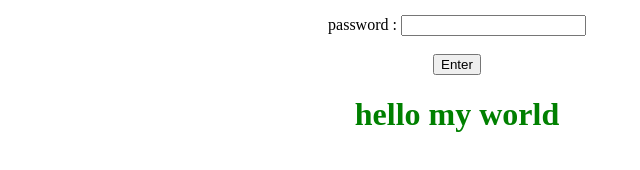
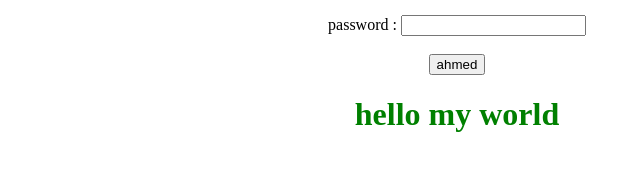
Before and after one commit to mywebsiteahmed/mywebsite, a plain HTML site: page index.html in a window 1280 px wide. Shown: the part 176-346 px from the top of the page, 183-823 px from the left. Drawn offline with Linux system fonts and the light colour scheme.

Commit message:
Update index.html

```diff
--- a/index.html
+++ b/index.html
@@ -12,7 +12,7 @@ user : <input type="text" name="user" /><br /><br />
 password : <input type="password" name="pass" /><br /><br />
 
 <input type="hidden" name="do" value="yes" />
-<input type="submit" value="Enter" />
+<input type="submit" value="ahmed" />
 
 </form>
  <h1>hello my world </h1>
```
